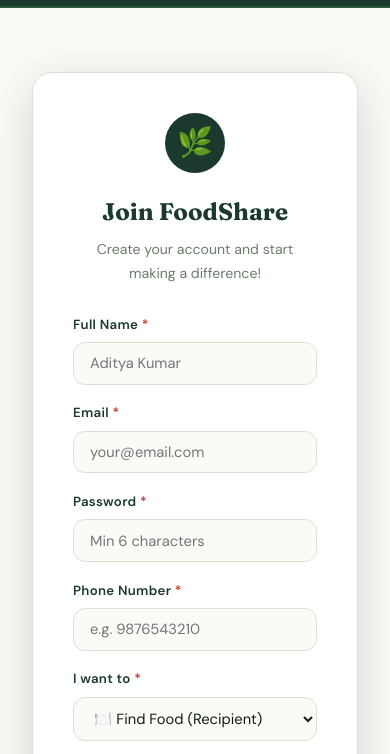
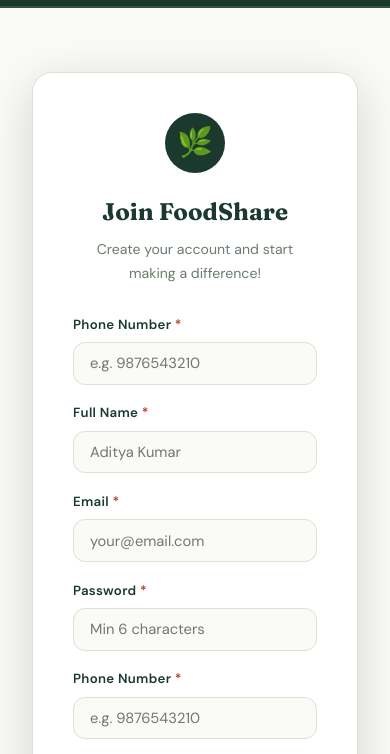
Before and after one commit to adiirajput/foodshare, a website: page public/signup.html in a window 390 px wide. Shown: the part 82-836 px from the top of the page. Drawn offline with Linux system fonts and the light colour scheme.

Commit message:
Added phone field in signup

```diff
--- a/public/signup.html
+++ b/public/signup.html
@@ -26,7 +26,10 @@
     <p>Create your account and start making a difference!</p>
 
     <div id="alert-box"></div>
-
+<div class="form-group" style="text-align:left;">
+  <label>Phone Number <span class="req">*</span></label>
+  <input type="tel" id="phone" class="form-control" placeholder="e.g. 9876543210"/>
+</div>
     <div class="form-group" style="text-align:left;">
       <label>Full Name <span class="req">*</span></label>
       <input type="text" id="name" class="form-control" placeholder="Aditya Kumar"/>
```
